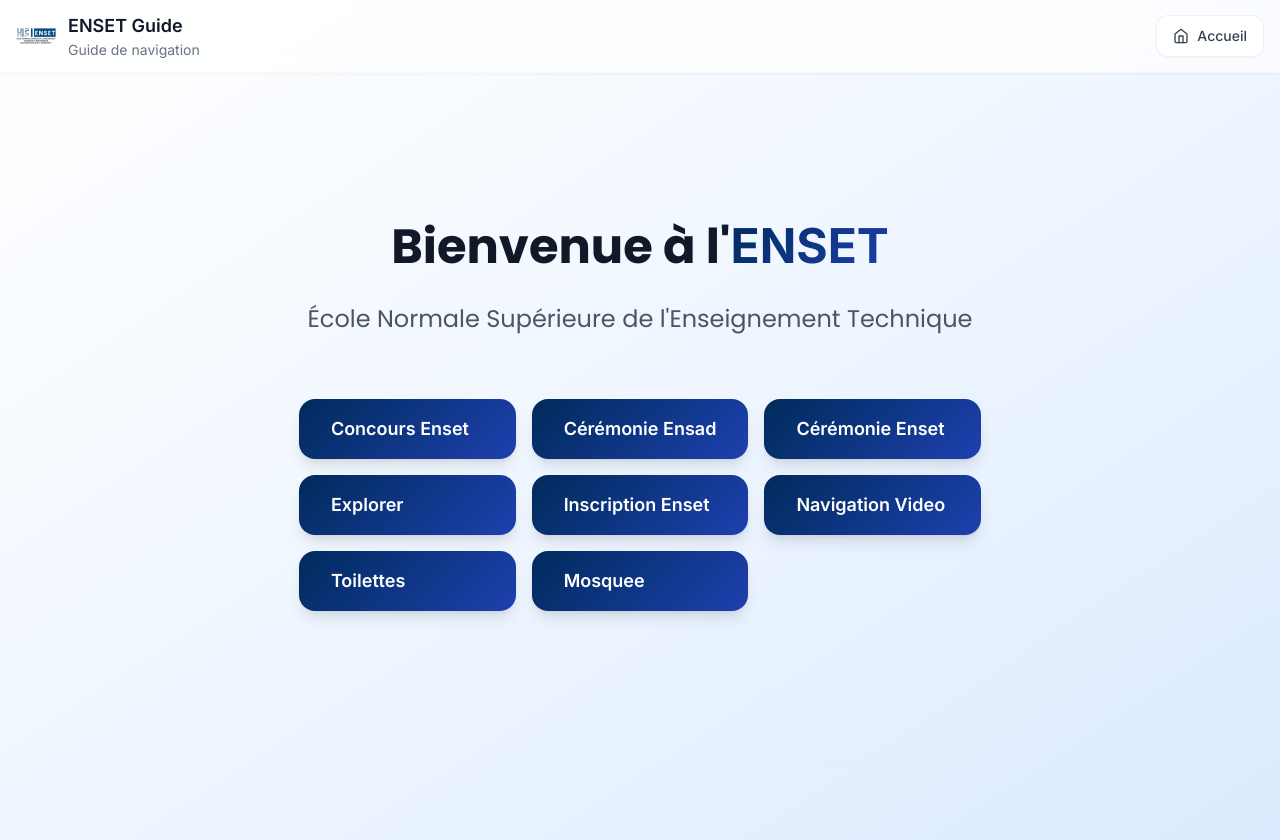
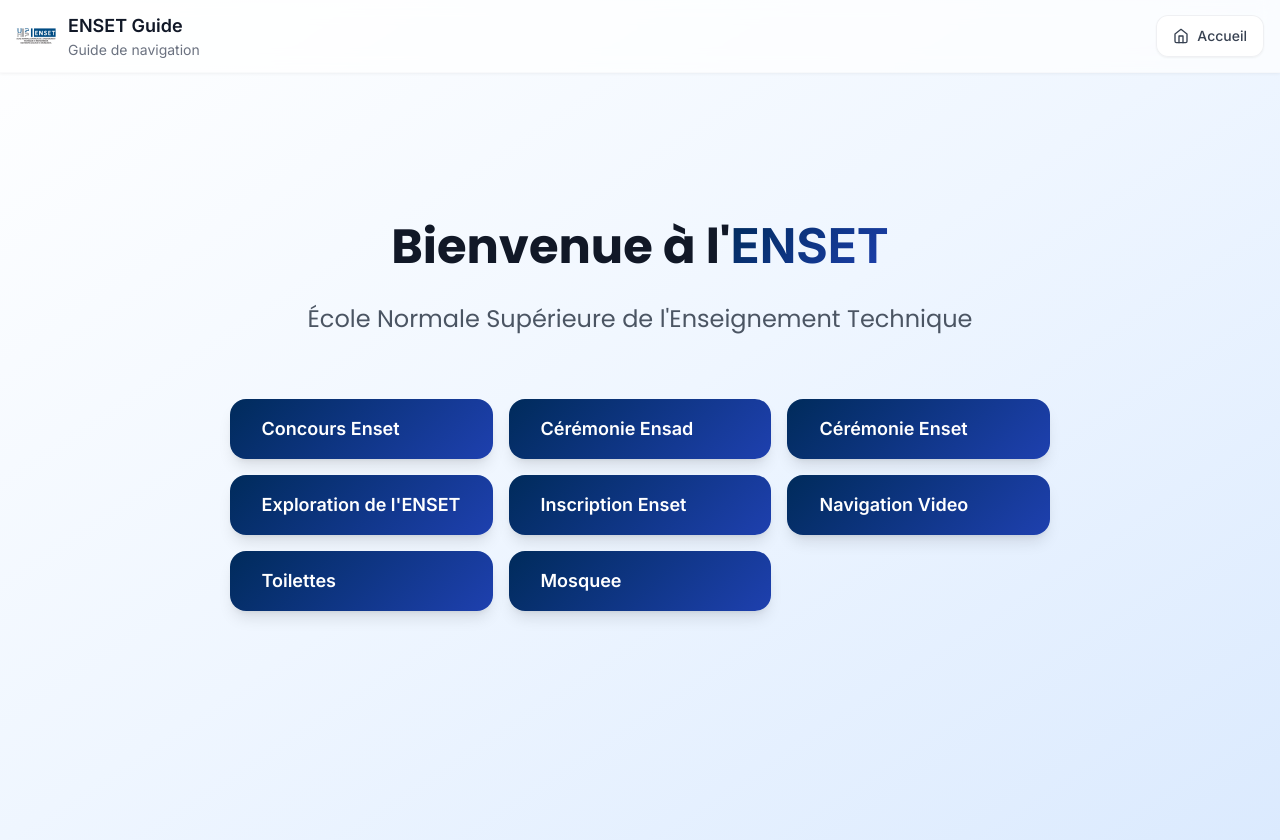
Before and after one commit to ENSETM-EDU/enset-indoor-navigation-guide, a React (Vite) app: page / in a window 1280 px wide. Built offline with nearby package versions, Linux system fonts and the light colour scheme.

Commit message:
fix: Update page name for consistency and adjust button alignment in HomePage component

```diff
--- a/src/pages/HomePage.tsx
+++ b/src/pages/HomePage.tsx
@@ -8,7 +8,7 @@
   { name: 'Concours Enset', route: '/concours-enset' },
   { name: 'Cérémonie Ensad', route: '/ensad/porte1' },
   { name: 'Cérémonie Enset', route: '/enset/porte2' },
-  { name: 'Explorer', route: '/explorer' },
+  { name: 'Exploration de l\'ENSET', route: '/explorer' },
   { name: 'Inscription Enset', route: '/inscription-enset' },
   { name: 'Navigation Video', route: '/video-navigate/test' },
   { name: 'Toilettes', route: '/toilettes/amphitheatre' },
@@ -56,7 +56,7 @@
               whileHover={{ scale: 1.05 }}
               whileTap={{ scale: 0.95 }}
               onClick={() => navigate(page.route)}
-              className="button-primary text-white px-8 py-4 rounded-2xl font-semibold text-lg shadow-lg flex items-center space-x-3 mx-auto font-poppins w-full"
+              className="button-primary text-white px-8 py-4 rounded-2xl text-center font-semibold text-lg shadow-lg flex items-center space-x-3 mx-auto font-poppins w-full"
             >
               <span>{page.name}</span>
             </motion.button>
```
